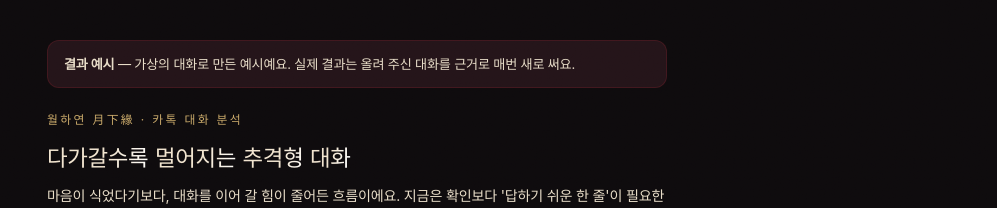
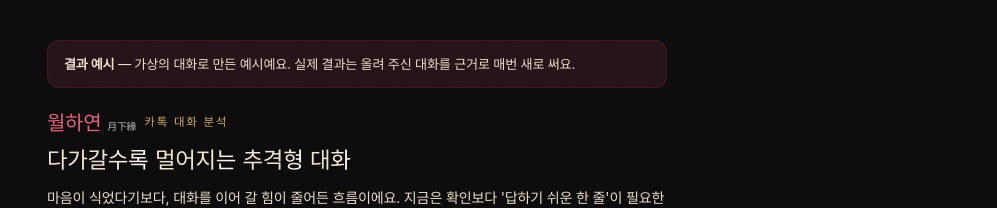
Before and after one commit to dkjy1416-oss/wolhayeon, a Next.js app: page /chat/sample in a window 1280 px wide. Shown: the top 208 px of the page, without its empty margins (283-1280 px from the left). Built offline with nearby package versions, Linux system fonts and the light colour scheme; no server answers; a web font is replaced by a local one.

Commit message:
0098 왼쪽 위 로고 통일(누르면 /home) · 프로토타입 표지 누적 고객 (components/chat)

```diff
--- a/components/chat/ChatResultView.tsx
+++ b/components/chat/ChatResultView.tsx
@@ -1,4 +1,5 @@
 /** 카톡 분석 결과 화면 (손님 결과 · 관리자 미리보기 공용) */
+import BrandLogo from "@/components/BrandLogo";
 import Link from "next/link";
 import InView from "@/components/fx/InView";
 import SplitWords from "@/components/fx/SplitWords";
@@ -23,7 +24,10 @@ export default function ChatResultView({
   const card = "fx-glass mt-3 rounded-2xl px-5 py-4";
   return (
     <article className="mx-auto max-w-[620px]">
-      <Link href="/home" className="block text-[0.74rem] tracking-[0.2em] text-gold">월하연 月下緣 · 카톡 대화 분석</Link>
+      <div className="flex items-end gap-2">
+        <BrandLogo size={20} />
+        <span className="pb-[1px] text-[0.72rem] tracking-[0.15em] text-gold">카톡 대화 분석</span>
+      </div>
       <SplitWords as="h1" className="font-display mt-3 block text-[1.85rem] font-black leading-[1.3]" wordClassName="fx-shine" text={r.type_label} />
       <p className="mt-3 text-[1rem] leading-[1.9] text-ivory">{r.summary}</p>
 
```
